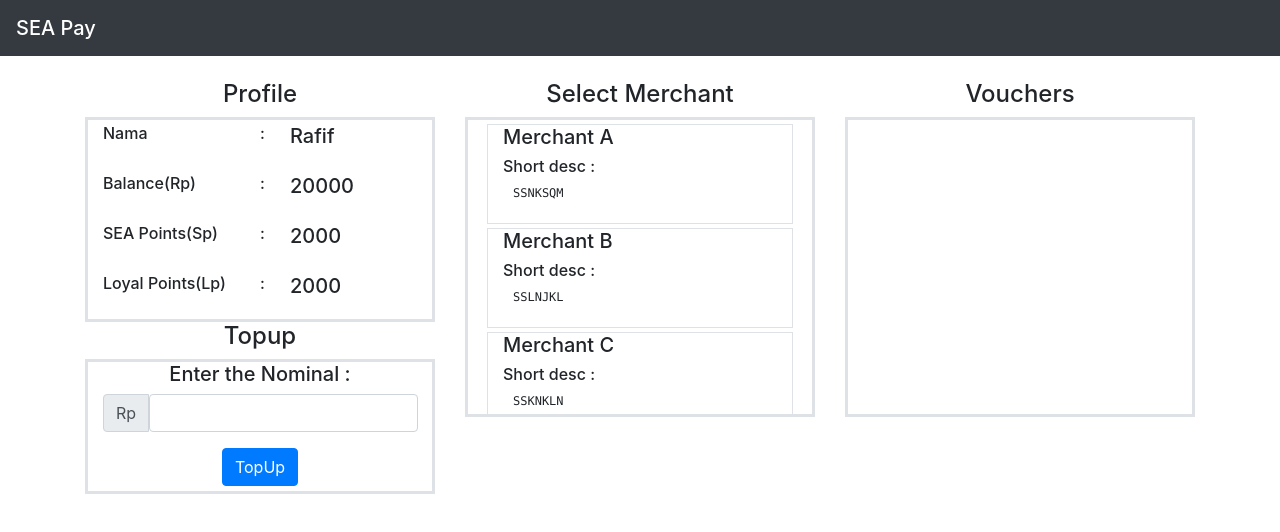
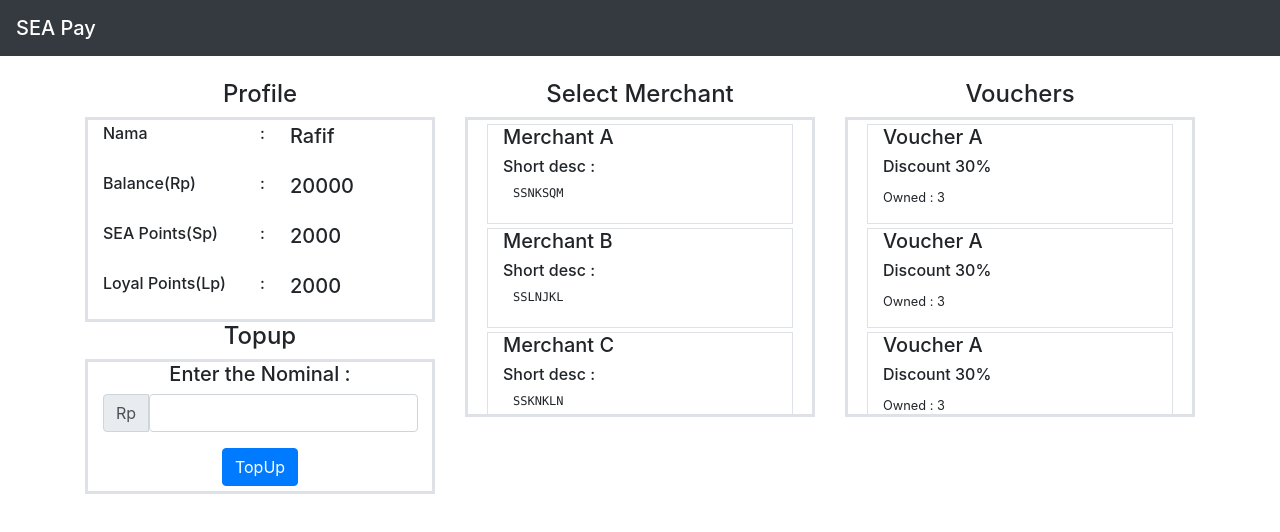
Before and after one commit to RafifEL/sea-pay-compfest-echo, a React (Create React App) app in the folder ui/: page /customerhome in a window 1280 px wide. Shown: the top 532 px of the page. Built offline with nearby package versions, Linux system fonts and the light colour scheme.

Commit message:
Adding Vouchers sample in Customer Page

```diff
--- a/ui/src/component/CustomerMain.js
+++ b/ui/src/component/CustomerMain.js
@@ -30,17 +30,18 @@ const customMerchText = (storeName, shortDesc) =>{
         );
 }
 
-const CustomVouchBoc = () =>{
+const customVouchText = (nameVouch, disc, owned) =>{
     return(
         <div className="row m-1" style = {{height: 100, overflow:"auto"}} >
             <div className = 'col border text-left'>
-                <h5>Merchant A</h5>
-                <h6>Short desc &#9;:</h6>
-                <pre style = {{fontSize:12, marginLeft:10}}>Menjual Sepatu</pre>
+                    <h5>Voucher {nameVouch}</h5>
+                    <h6>Discount {disc}%</h6>
+                    <small>Owned : {owned}</small>
             </div>
         </div>
     );
 }
+
 
 const customBox = (width, height, overflow = "hidden") => {
     return {
@@ -89,8 +90,14 @@ export default class CustomerMain extends Component{
                     </div>
                     <div className="col text-center mb-4">
                         <h4>Vouchers</h4>
-                        <div className = "container border border-width" style = {customBox(350,300,"auto")}>
-                        </div>
+                        <form action="">
+                            <div className = "container border border-width" style = {customBox(350,300,"auto")}>
+                                {customVouchText('A', 30, 3)}
+                                {customVouchText('A', 30, 3)}
+                                {customVouchText('A', 30, 3)}
+                                {customVouchText('A', 30, 3)}
+                            </div>
+                        </form>
                     </div>
                 </div>
             </div>
```
